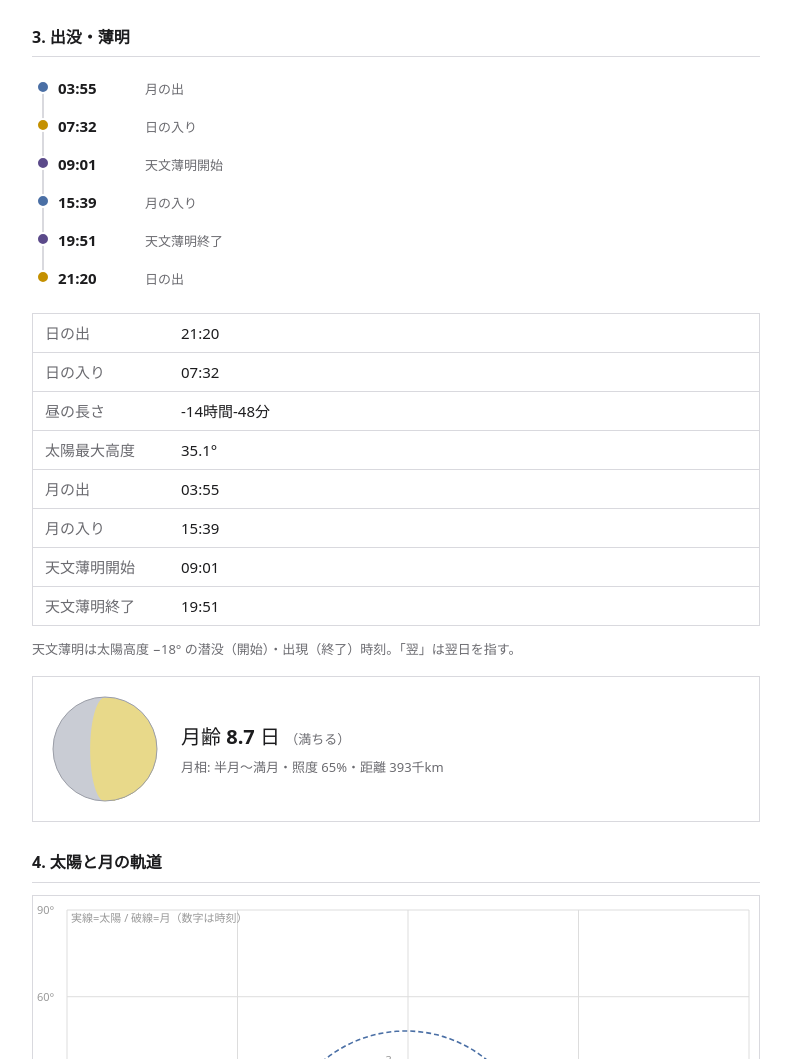
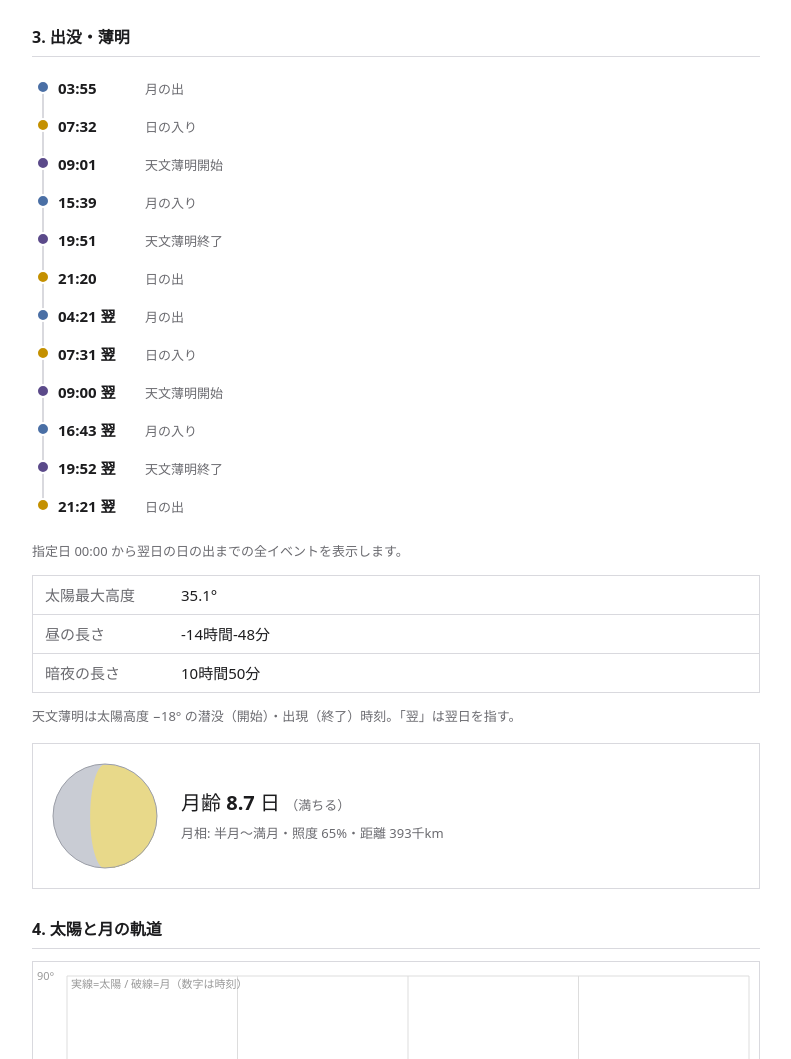
Before and after one commit to denebola213/koyomi-naut, a plain HTML site: page index.html in a window 1280 px wide. Shown: the part 672-1731 px from the top of the page, without its empty margins (244-1035 px from the left). Drawn offline with Linux system fonts and the light colour scheme.

Commit message:
タイムラインを00:00〜翌日日の出の全イベントに・詳細は3項目に絞る
- dayEvents: 48時間走査し窓内の日の出/入り・月の出/入り・天文薄明開始/終了
  の全交差を windowEvents として返す
- タイムラインは windowEvents を時刻順表示（翌日分は「翌」付き）
- 下部一覧は太陽最大高度・昼の長さ・暗夜の長さのみに変更
  （暗夜 = 夕方の天文薄明開始 → 翌朝の天文薄明終了）
- SWキャッシュを v7 に更新

```diff
--- a/app.js
+++ b/app.js
@@ -59,14 +59,9 @@ function render() {
     const suffix = t.getDate() !== Number(date.split('-')[2]) ? ' 翌' : '';
     return fmtTime(t) + suffix;
   };
-  setText('evSunrise', fmtTime(ev.sunrise));
-  setText('evSunset', fmtTime(ev.sunset));
   setText('evDayLength', fmtDur(ev.dayLengthMin));
   setText('evSunMax', ev.sunMaxAlt.toFixed(1) + '°');
-  setText('evMoonrise', fmtAstro(ev.moonrise));
-  setText('evMoonset', fmtAstro(ev.moonset));
-  setText('evAstroStart', fmtAstro(ev.astroStart));
-  setText('evAstroEnd', fmtAstro(ev.astroEnd));
+  setText('evNightLength', fmtDur(ev.nightLengthMin));
   renderTimeline(ev, fmtAstro);
 
   const now = new Date(date + 'T12:00:00');
@@ -82,22 +77,15 @@ function render() {
   drawTrajectory(lat, lon, date);
 }
 
-/* 出没・薄明の縦タイムライン: 当日分を時刻順に並べ、上→下で時間の流れを示す */
+/* 指定日 00:00 から翌日日の出までの全イベントを時刻順に並べる縦タイムライン */
 function renderTimeline(ev, fmtAstro) {
   const el = $('timeline');
   if (!el) return;
-  const items = [
-    { t: ev.astroStart, label: '天文薄明開始', cls: 'astro', astro: true },
-    { t: ev.sunrise, label: '日の出', cls: 'sun' },
-    { t: ev.moonrise, label: '月の出', cls: 'moon', astro: true },
-    { t: ev.sunset, label: '日の入り', cls: 'sun' },
-    { t: ev.moonset, label: '月の入り', cls: 'moon', astro: true },
-    { t: ev.astroEnd, label: '天文薄明終了', cls: 'astro', astro: true },
-  ].filter(i => i.t).sort((a, b) => a.t - b.t);
+  const items = (ev.windowEvents || []).slice().sort((a, b) => a.time - b.time);
   el.innerHTML = '';
   if (!items.length) {
     const p = document.createElement('p');
-    p.className = 'timeline-empty'; p.textContent = 'この日は出没・薄明の時刻がありません。';
+    p.className = 'timeline-empty'; p.textContent = 'この範囲に出没・薄明の時刻がありません。';
     el.appendChild(p); return;
   }
   for (const i of items) {
@@ -107,7 +95,7 @@ function renderTimeline(ev, fmtAstro) {
     dot.className = `timeline-dot ${i.cls}`;
     const time = document.createElement('span');
     time.className = 'timeline-time';
-    time.textContent = i.astro ? fmtAstro(i.t) : fmtTime(i.t);
+    time.textContent = fmtAstro(i.time);
     const label = document.createElement('span');
     label.className = 'timeline-label';
     label.textContent = i.label;
--- a/astro.js
+++ b/astro.js
@@ -98,41 +98,52 @@ function findCrossings(lat, lon, dayStart, hours, body, threshold) {
   return hits;
 }
 
-/* 指定ローカル日 (dateStr 'YYYY-MM-DD') の各種時刻を返す */
+/* 指定ローカル日 (dateStr 'YYYY-MM-DD') の各種時刻を返す
+ * タイムライン対象: 指定日 00:00 から翌日の日の出まで (windowEvents)
+ * 暗夜の長さ: 指定日夕方の天文薄明開始 → 翌朝の天文薄明終了
+ */
 function dayEvents(lat, lon, dateStr) {
   const [y, mo, d] = dateStr.split('-').map(Number);
   const dayStart = new Date(y, mo - 1, d, 0, 0, 0);
-  // 前日正午から翌日正午まで走査 (日の出=朝、人の出=夕方、暗夜=夜〜翌朝)
-  const scanStart = new Date(y, mo - 1, d - 1, 12, 0, 0);
-  const sHits = findCrossings(lat, lon, new Date(y, mo - 1, d, 0), 24, 'sun', -0.833);
-  const rise = sHits.find(h => h.rising) || null;
-  const set = sHits.find(h => !h.rising) || null;
-  const astro = findCrossings(lat, lon, scanStart, 48, 'sun', -18);
-  const astroStart = astro.find(h => !h.rising && h.time >= dayStart) || null;
-  let astroEnd = null;
-  if (astroStart) astroEnd = astro.find(h => h.rising && h.time > astroStart.time) || null;
-  else astroEnd = astro.find(h => h.rising && h.time >= dayStart && h.time < new Date(y, mo - 1, d + 1, 12)) || null;
-  const moon = findCrossings(lat, lon, new Date(y, mo - 1, d, 0), 24, 'moon', 0.125);
-  const moonrise = moon.find(h => h.rising) || null;
-  let moonset = moon.find(h => !h.rising) || null;
-  if (!moonset) {
-    const extra = findCrossings(lat, lon, new Date(y, mo - 1, d + 1, 0), 12, 'moon', 0.125);
-    moonset = extra.find(h => !h.rising) || null;
-  }
+  const nextDayStart = new Date(y, mo - 1, d + 1, 0, 0, 0);
+  // 48時間走査して窓 (00:00〜翌日日の出) の全交差を集める
+  const sHits = findCrossings(lat, lon, dayStart, 48, 'sun', -0.833);
+  const astroHits = findCrossings(lat, lon, dayStart, 48, 'sun', -18);
+  const moonHits = findCrossings(lat, lon, dayStart, 48, 'moon', 0.125);
+  const nextSunriseHit = sHits.find(h => h.rising && h.time >= nextDayStart) || null;
+  const windowEnd = nextSunriseHit ? nextSunriseHit.time : new Date(dayStart.getTime() + 24 * 3600000);
+  const inWindow = t => t >= dayStart && t <= windowEnd;
+  const windowEvents = [];
+  const push = (hits, risingLabel, settingLabel, cls) => {
+    for (const h of hits) if (inWindow(h.time)) windowEvents.push({ time: h.time, label: h.rising ? risingLabel : settingLabel, cls });
+  };
+  push(sHits, '日の出', '日の入り', 'sun');
+  push(astroHits, '天文薄明終了', '天文薄明開始', 'astro');
+  push(moonHits, '月の出', '月の入り', 'moon');
+  windowEvents.sort((a, b) => a.time - b.time);
 
-  // 昼の長さ・太陽最大高度
-  let maxAlt = -90, noonAlt = null;
+  const rise = sHits.find(h => h.rising && h.time < nextDayStart) || null;
+  const set = sHits.find(h => !h.rising && h.time < nextDayStart) || null;
+  const astroStart = astroHits.find(h => !h.rising && h.time >= dayStart && h.time < nextDayStart) || null;
+  const astroEnd = astroStart ? (astroHits.find(h => h.rising && h.time > astroStart.time) || null) : null;
+  const moonDay = moonHits.filter(h => h.time < nextDayStart);
+  const moonrise = moonDay.find(h => h.rising) || null;
+  const moonset = moonDay.find(h => !h.rising) || moonHits.find(h => !h.rising && h.time >= nextDayStart) || null;
+
+  // 昼の長さ・太陽最大高度・暗夜の長さ
+  let maxAlt = -90;
   for (let m = 0; m <= 24 * 60; m += 10) {
     const t = new Date(dayStart.getTime() + m * 60000);
     const a = sunAltAz(t, lat, lon).alt;
     if (a > maxAlt) maxAlt = a;
   }
-  noonAlt = sunAltAz(new Date(y, mo - 1, d, 12), lat, lon).alt;
   return {
     sunrise: rise ? rise.time : null, sunset: set ? set.time : null,
     astroStart: astroStart ? astroStart.time : null, astroEnd: astroEnd ? astroEnd.time : null,
     moonrise: moonrise ? moonrise.time : null, moonset: moonset ? moonset.time : null,
     sunMaxAlt: maxAlt, dayLengthMin: (rise && set) ? (set.time - rise.time) / 60000 : null,
+    nightLengthMin: (astroStart && astroEnd) ? (astroEnd.time - astroStart.time) / 60000 : null,
+    windowEvents, nextSunrise: nextSunriseHit ? nextSunriseHit.time : null,
   };
 }
 
--- a/index.html
+++ b/index.html
@@ -75,16 +75,12 @@
 
   <section aria-labelledby="h-events">
     <h2 id="h-events">3. 出没・薄明</h2>
-    <div id="timeline" class="timeline" aria-label="出没・薄明の時刻順タイムライン"></div>
+    <div id="timeline" class="timeline" aria-label="指定日00:00から翌日日の出までの出没・薄明タイムライン"></div>
+    <p class="note">指定日 00:00 から翌日の日の出までの全イベントを表示します。</p>
     <dl class="event-details">
-      <div><dt>日の出</dt><dd id="evSunrise">—</dd></div>
-      <div><dt>日の入り</dt><dd id="evSunset">—</dd></div>
+      <div><dt>太陽最大高度</dt><dd id="evSunMax">—</dd></div>
       <div><dt>昼の長さ</dt><dd id="evDayLength">—</dd></div>
-      <div><dt>太陽最大高度</dt><dd id="evSunMax">—</dd></div>
-      <div><dt>月の出</dt><dd id="evMoonrise">—</dd></div>
-      <div><dt>月の入り</dt><dd id="evMoonset">—</dd></div>
-      <div><dt>天文薄明開始</dt><dd id="evAstroStart">—</dd></div>
-      <div><dt>天文薄明終了</dt><dd id="evAstroEnd">—</dd></div>
+      <div><dt>暗夜の長さ</dt><dd id="evNightLength">—</dd></div>
     </dl>
     <p class="note">天文薄明は太陽高度 −18° の潜没（開始）・出現（終了）時刻。「翌」は翌日を指す。</p>
     <div class="moon-phase">
--- a/sw.js
+++ b/sw.js
@@ -1,5 +1,5 @@
 /* Sky PWA service worker: ネットワーク優先・失敗時にキャッシュ (オフライン対応) */
-const CACHE = 'skypwa-v6';
+const CACHE = 'skypwa-v7';
 const ASSETS = [
   './',
   'index.html',
```
